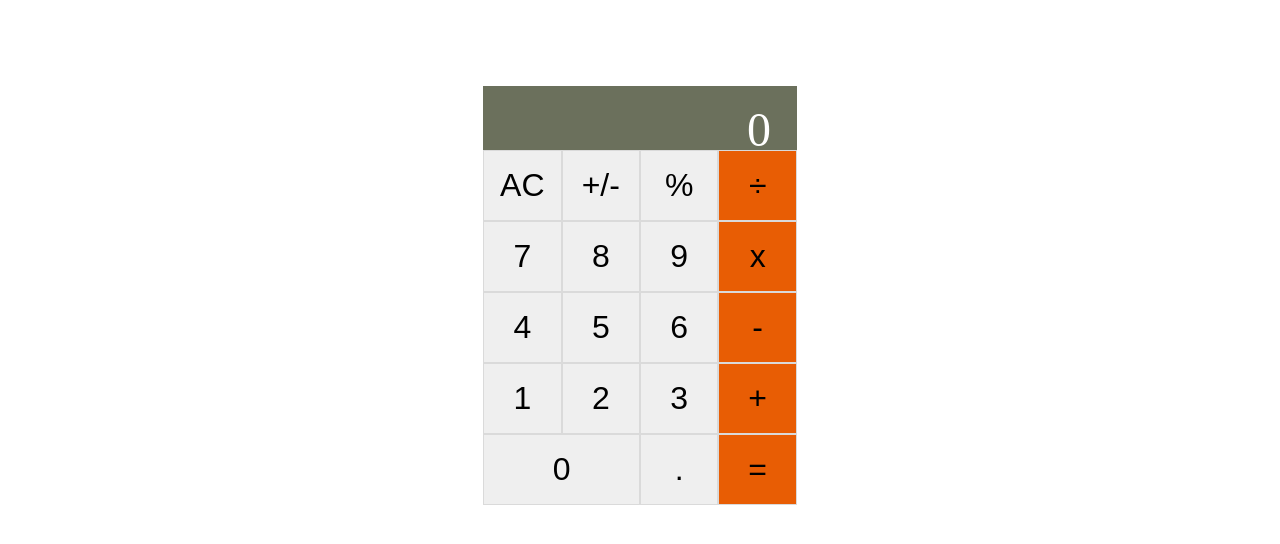
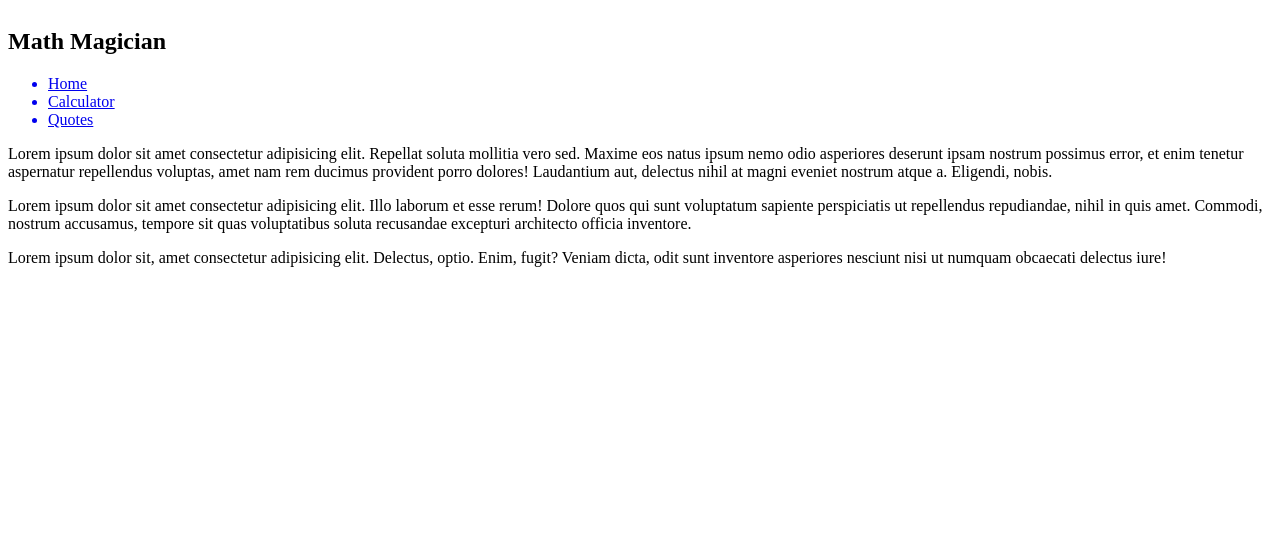
Before and after one commit to Micky373/math_magicians, a React (Create React App) app: page / in a window 1280 px wide. Shown: the top 544 px of the page. Built offline with nearby package versions, Linux system fonts and the light colour scheme.

Commit message:
Finalize the routes

```diff
--- a/package.json
+++ b/package.json
@@ -9,6 +9,7 @@
     "big.js": "^6.1.1",
     "react": "^17.0.2",
     "react-dom": "^17.0.2",
+    "react-router-dom": "^6.2.2",
     "react-scripts": "5.0.0",
     "web-vitals": "^2.1.4"
   },
--- a/src/App.js
+++ b/src/App.js
@@ -1,5 +1,9 @@
 import React from 'react';
+import { BrowserRouter as Router, Routes, Route } from 'react-router-dom';
 import Calculator from './components/calculator';
+import Navbar from './components/Navbar';
+import Home from './components/Home';
+import Quotes from './components/Quotes';
 import './App.css';
 
 class App extends React.Component {
@@ -11,8 +15,16 @@ class App extends React.Component {
   render() {
     return (
       <div className="App">
-        <Calculator />
+        <Router>
+          <Navbar />
+          <Routes>
+            <Route path="/" element={<Home />} />
+            <Route path="/Calculator" element={<Calculator />} />
+            <Route path="/Quotes" element={<Quotes />} />
+          </Routes>
+        </Router>
       </div>
+
     );
   }
 }
--- /dev/null
+++ b/src/components/Home.js
@@ -0,0 +1,37 @@
+import React from 'react';
+
+const Home = () => (
+  <div>
+    <p>
+      Lorem ipsum dolor sit amet consectetur adipisicing
+      elit.
+      Repellat soluta mollitia vero sed.
+      Maxime eos natus ipsum nemo odio asperiores deserunt ipsam nostrum
+      possimus error, et enim tenetur
+      aspernatur repellendus voluptas, amet nam rem ducimus provident porro
+      dolores! Laudantium aut, delectus nihil at magni eveniet nostrum atque a. Eligendi, nobis.
+    </p>
+    <p>
+      Lorem ipsum dolor sit amet consectetur
+      adipisicing elit. Illo laborum et esse
+      rerum! Dolore quos qui sunt voluptatum
+      sapiente perspiciatis ut repellendus
+      repudiandae, nihil in quis amet.
+      Commodi, nostrum accusamus,
+      tempore sit quas voluptatibus
+      soluta recusandae excepturi
+      architecto officia inventore.
+    </p>
+    <p>
+      Lorem ipsum dolor sit,
+      amet consectetur
+      adipisicing elit.
+      Delectus, optio. Enim, fugit?
+      Veniam dicta, odit sunt inventore
+      asperiores nesciunt nisi ut numquam
+      obcaecati delectus iure!
+    </p>
+  </div>
+);
+
+export default Home;
--- /dev/null
+++ b/src/components/Navbar.js
@@ -0,0 +1,15 @@
+import React from 'react';
+import { Link } from 'react-router-dom';
+
+const Navbar = () => (
+  <nav>
+    <h1>Math Magician</h1>
+    <ul className="nav_links">
+      <Link to="/"><li>Home</li></Link>
+      <Link to="/Calculator"><li>Calculator</li></Link>
+      <Link to="/Quotes"><li>Quotes</li></Link>
+    </ul>
+  </nav>
+);
+
+export default Navbar;
--- /dev/null
+++ b/src/components/Quotes.js
@@ -0,0 +1,23 @@
+import React from 'react';
+
+const Quotes = () => (
+  <div>
+    <p>
+      Lorem ipsum dolor sit,
+      amet consectetur adipisicing
+      elit. Delectus, optio. Enim,
+      fugit? Veniam dicta, odit sunt
+      inventore asperiores nesciunt ni
+      si ut numquam obcaecati delectus iure!
+    </p>
+    <p>
+      Lorem ipsum dolor sit, amet consectetur
+      adipisicing elit. Delectus, optio. Enim,
+      fugit? Veniam dicta, odit sunt inventore
+      asperiores nesciunt nisi ut numquam obcaecati del
+      ectus iure!
+    </p>
+  </div>
+);
+
+export default Quotes;
```
Also changed, not shown: 1 other file (tests, documents, lock files or other folders).
